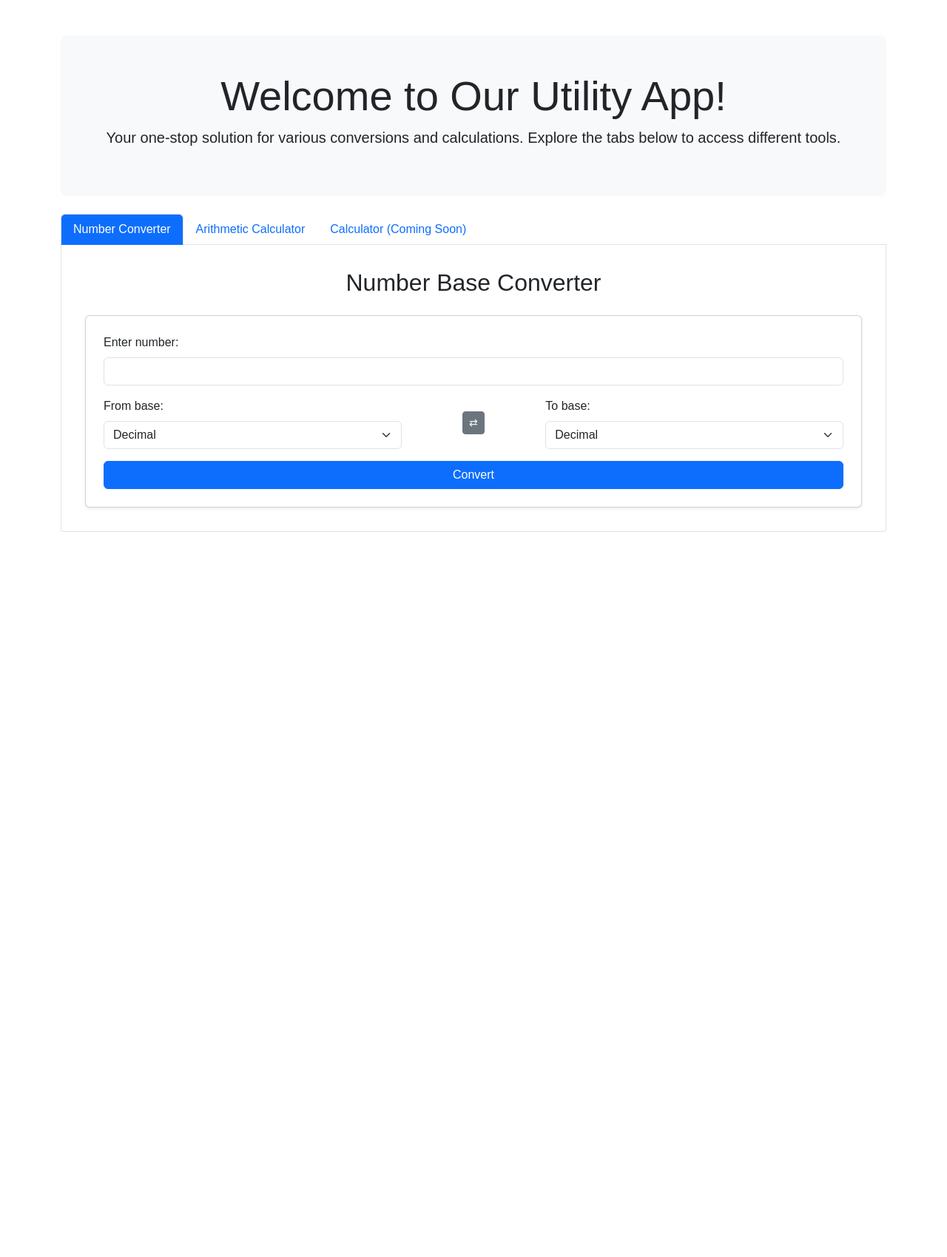
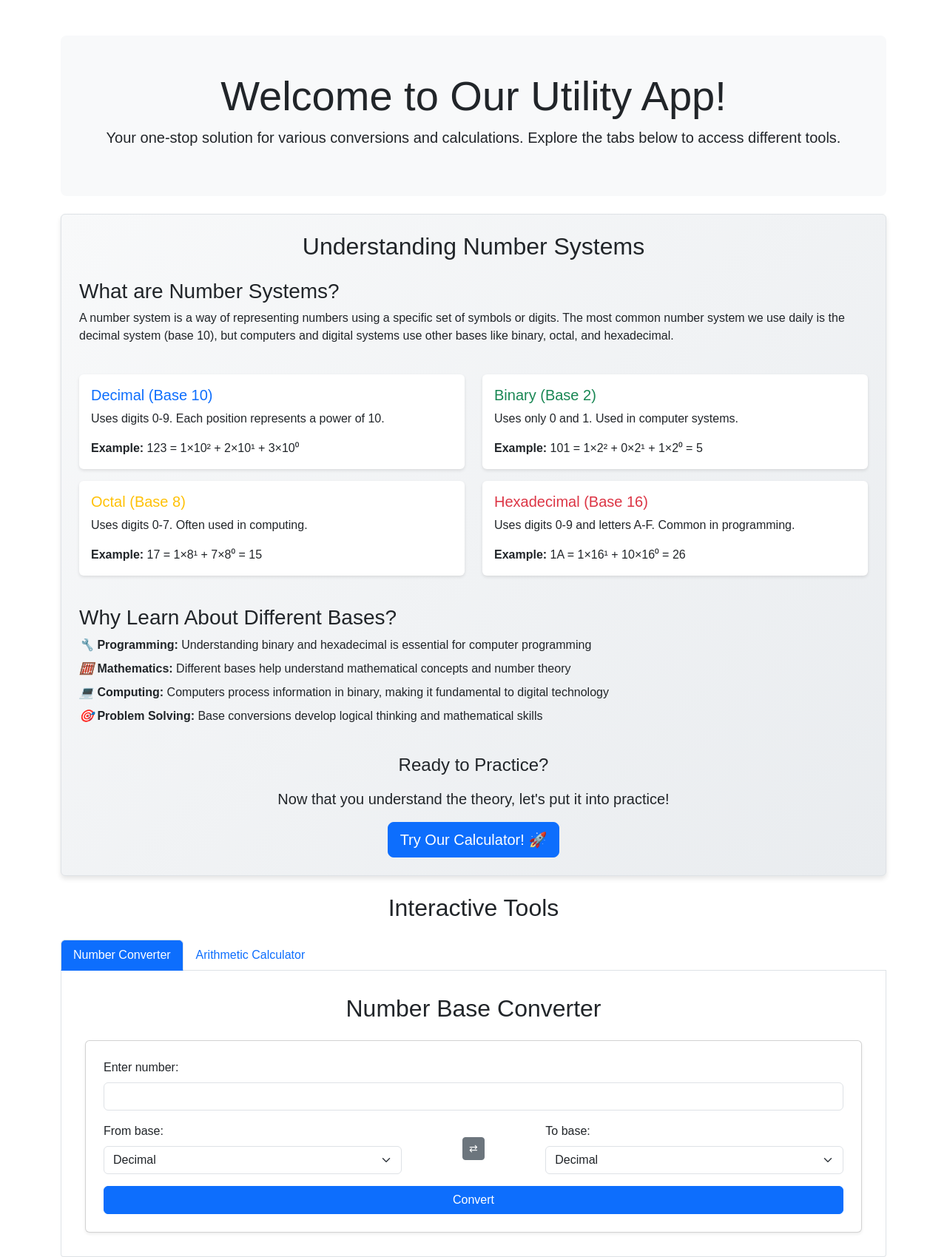
Before and after one commit to 000geid/base-conversion, a Django app: template django_app/apps/conversion_app/templates/index.html in a window 1280 px wide. Shown: the whole page at 74% size. Before the commit the page ends 719 px from the top, so only its background shows below. Run offline with Django 4.2, Linux system fonts and the light colour scheme; the template is opened without the code that fills it, so the values that code supplies are empty; parts of the project's set-up code (start-up, migrations or seed data) failed here and were passed over.

Commit message:
feature: theory section

```diff
--- a/django_app/apps/conversion_app/templates/base.html
+++ b/django_app/apps/conversion_app/templates/base.html
@@ -1,6 +1,6 @@
 {% load i18n %}
 <!DOCTYPE html>
-<html>
+<html lang="es">
 <head>
     <meta charset="utf-8">
     <meta name="viewport" content="width=device-width, initial-scale=1">
@@ -35,6 +35,23 @@
         .calculator-ops button {
             margin: 0.25rem;
         }
+        .theory-section {
+            background: linear-gradient(135deg, #f8f9fa 0%, #e9ecef 100%);
+            border: 1px solid #dee2e6;
+            box-shadow: 0 4px 6px rgba(0, 0, 0, 0.1);
+        }
+        .theory-section .card {
+            transition: transform 0.2s ease-in-out;
+            border: none;
+            box-shadow: 0 2px 4px rgba(0, 0, 0, 0.1);
+        }
+        .theory-section .card:hover {
+            transform: translateY(-2px);
+            box-shadow: 0 4px 8px rgba(0, 0, 0, 0.15);
+        }
+        #tools-section {
+            scroll-margin-top: 20px;
+        }
     </style>
     {% endblock %}
     {% block extra_head %}{% endblock %}
--- a/django_app/apps/conversion_app/templates/index.html
+++ b/django_app/apps/conversion_app/templates/index.html
@@ -8,22 +8,29 @@
 {% endblock %}
 
 {% block content %}
-    <ul class="nav nav-tabs" id="myTab" role="tablist">
+    <!-- Theory Section -->
+    {% include "partials/_theory_section.html" %}
+
+    <!-- Tools Section -->
+    <div id="tools-section">
+        <h2 class="text-center mb-4">{% trans "Interactive Tools" %}</h2>
+        <ul class="nav nav-tabs" id="myTab" role="tablist">
         <li class="nav-item" role="presentation">
             <button class="nav-link active" id="converter-tab" data-bs-toggle="tab" data-bs-target="#converter" type="button" role="tab" aria-controls="converter" aria-selected="true">{% trans "Number Converter" %}</button>
         </li>
         <li class="nav-item" role="presentation">
             <button class="nav-link" id="arithmetic-calculator-tab" data-bs-toggle="tab" data-bs-target="#arithmetic-calculator" type="button" role="tab" aria-controls="arithmetic-calculator" aria-selected="false">{% trans "Arithmetic Calculator" %}</button>
         </li>
-        <li class="nav-item" role="presentation">
-            <button class="nav-link" id="simple-calculator-tab" data-bs-toggle="tab" data-bs-target="#simple-calculator" type="button" role="tab" aria-controls="simple-calculator" aria-selected="false">{% trans "Calculator (Coming Soon)" %}</button>
-        </li>
+        <!-- <li class="nav-item" role="presentation"> -->
+        <!--     <button class="nav-link" id="simple-calculator-tab" data-bs-toggle="tab" data-bs-target="#simple-calculator" type="button" role="tab" aria-controls="simple-calculator" aria-selected="false">{% trans "Calculator (Coming Soon)" %}</button> -->
+        <!-- </li> -->
     </ul>
 
-    <div class="tab-content" id="myTabContent">
-        {% include "partials/_converter_tab.html" %}
-        {% include "partials/_arithmetic_calculator_tab.html" %}
-        {% include "partials/_simple_calculator_tab.html" %}
+        <div class="tab-content" id="myTabContent">
+            {% include "partials/_converter_tab.html" %}
+            {% include "partials/_arithmetic_calculator_tab.html" %}
+            {% include "partials/_simple_calculator_tab.html" %}
+        </div>
     </div>
 {% endblock %}
 
--- /dev/null
+++ b/django_app/apps/conversion_app/templates/partials/_theory_section.html
@@ -0,0 +1,73 @@
+{% load i18n %}
+<div class="theory-section bg-light p-4 mb-4 rounded">
+    <h2 class="text-center mb-4">{% trans "Understanding Number Systems" %}</h2>
+
+    <div class="row">
+        <div class="col-md-12 mb-4">
+            <h3>{% trans "What are Number Systems?" %}</h3>
+            <p>{% trans "A number system is a way of representing numbers using a specific set of symbols or digits. The most common number system we use daily is the decimal system (base 10), but computers and digital systems use other bases like binary, octal, and hexadecimal." %}</p>
+        </div>
+    </div>
+
+    <div class="row">
+        <div class="col-md-6 mb-3">
+            <div class="card h-100">
+                <div class="card-body">
+                    <h5 class="card-title text-primary">{% trans "Decimal (Base 10)" %}</h5>
+                    <p class="card-text">{% trans "Uses digits 0-9. Each position represents a power of 10." %}</p>
+                    <p class="card-text"><strong>{% trans "Example:" %}</strong> 123 = 1×10² + 2×10¹ + 3×10⁰</p>
+                </div>
+            </div>
+        </div>
+
+        <div class="col-md-6 mb-3">
+            <div class="card h-100">
+                <div class="card-body">
+                    <h5 class="card-title text-success">{% trans "Binary (Base 2)" %}</h5>
+                    <p class="card-text">{% trans "Uses only 0 and 1. Used in computer systems." %}</p>
+                    <p class="card-text"><strong>{% trans "Example:" %}</strong> 101 = 1×2² + 0×2¹ + 1×2⁰ = 5</p>
+                </div>
+            </div>
+        </div>
+
+        <div class="col-md-6 mb-3">
+            <div class="card h-100">
+                <div class="card-body">
+                    <h5 class="card-title text-warning">{% trans "Octal (Base 8)" %}</h5>
+                    <p class="card-text">{% trans "Uses digits 0-7. Often used in computing." %}</p>
+                    <p class="card-text"><strong>{% trans "Example:" %}</strong> 17 = 1×8¹ + 7×8⁰ = 15</p>
+                </div>
+            </div>
+        </div>
+
+        <div class="col-md-6 mb-3">
+            <div class="card h-100">
+                <div class="card-body">
+                    <h5 class="card-title text-danger">{% trans "Hexadecimal (Base 16)" %}</h5>
+                    <p class="card-text">{% trans "Uses digits 0-9 and letters A-F. Common in programming." %}</p>
+                    <p class="card-text"><strong>{% trans "Example:" %}</strong> 1A = 1×16¹ + 10×16⁰ = 26</p>
+                </div>
+            </div>
+        </div>
+    </div>
+
+    <div class="row mt-4">
+        <div class="col-md-12">
+            <h3>{% trans "Why Learn About Different Bases?" %}</h3>
+            <ul class="list-unstyled">
+                <li class="mb-2"><i class="text-primary">🔧</i> <strong>{% trans "Programming:" %}</strong> {% trans "Understanding binary and hexadecimal is essential for computer programming" %}</li>
+                <li class="mb-2"><i class="text-success">🧮</i> <strong>{% trans "Mathematics:" %}</strong> {% trans "Different bases help understand mathematical concepts and number theory" %}</li>
+                <li class="mb-2"><i class="text-warning">💻</i> <strong>{% trans "Computing:" %}</strong> {% trans "Computers process information in binary, making it fundamental to digital technology" %}</li>
+                <li class="mb-2"><i class="text-danger">🎯</i> <strong>{% trans "Problem Solving:" %}</strong> {% trans "Base conversions develop logical thinking and mathematical skills" %}</li>
+            </ul>
+        </div>
+    </div>
+
+    <div class="text-center mt-4">
+        <h4 class="mb-3">{% trans "Ready to Practice?" %}</h4>
+        <p class="lead">{% trans "Now that you understand the theory, let's put it into practice!" %}</p>
+        <button class="btn btn-primary btn-lg" onclick="document.getElementById('tools-section').scrollIntoView({behavior: 'smooth'})">
+            {% trans "Try Our Calculator!" %} 🚀
+        </button>
+    </div>
+</div>
```
